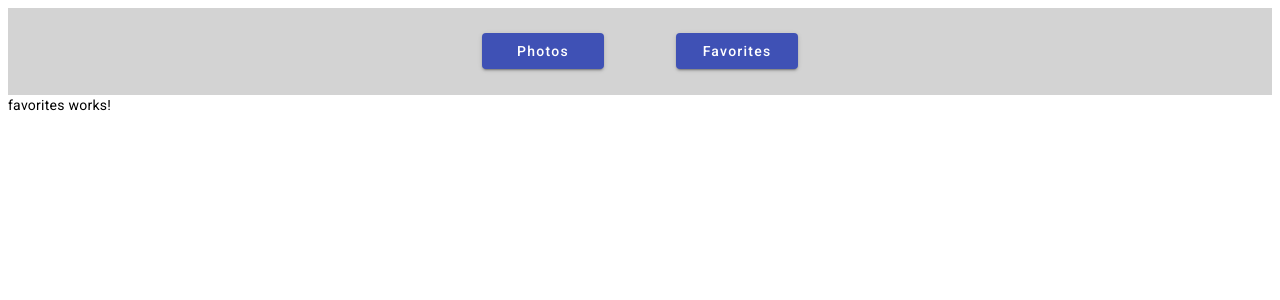
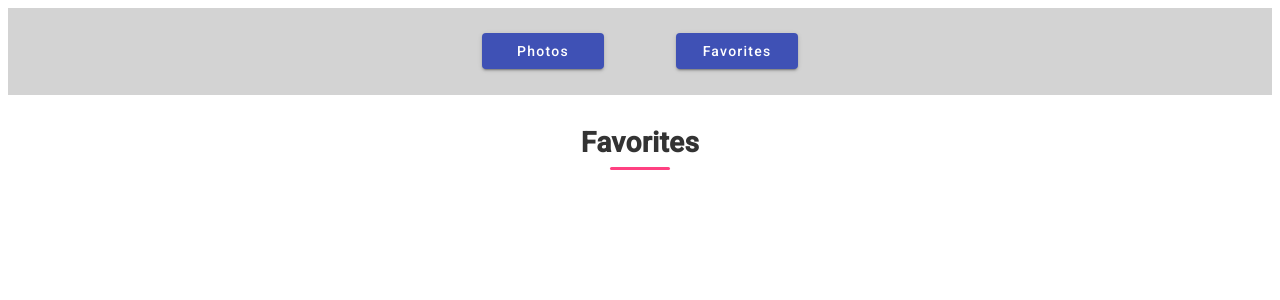
Before and after one commit to AlexandrosSeme/photolibrary, an Angular app: page /favorites in a window 1280 px wide. Shown: the top 300 px of the page. Built offline with nearby package versions, Linux system fonts and the light colour scheme.

Commit message:
Implement funcionality at favorites page / also intergartion with localhost data

```diff
--- a/src/app/pages/favorites/favorites.component.html
+++ b/src/app/pages/favorites/favorites.component.html
@@ -1 +1,11 @@
-<p>favorites works!</p>
+<h2 class="view-title">Favorites</h2>
+<div class="photo-grid">
+    <mat-card *ngFor="let photo of photos; trackBy: trackByPhotoId" class="photo-card">
+        <div class="photo-fav">
+            <button mat-mini-fab color="accent" (click)="toggleFavorite(photo)">
+                <mat-icon>favorite</mat-icon>
+            </button>
+        </div>
+        <img mat-card-image [src]="photo.download_url" [alt]="photo.author">
+    </mat-card>
+</div>
--- a/src/app/pages/favorites/favorites.component.scss
+++ b/src/app/pages/favorites/favorites.component.scss
@@ -0,0 +1,55 @@
+.view-title {
+    font-size: 28px;
+    font-weight: 600;
+    text-align: center;
+    color: #333;
+    margin: 32px 0 24px;
+    position: relative;
+}
+
+.view-title::after {
+    content: '';
+    display: block;
+    width: 60px;
+    height: 3px;
+    background-color: #ff4081;
+    margin: 8px auto 0;
+    border-radius: 2px;
+}
+
+.photo-grid {
+    display: flex;
+    flex-wrap: wrap;
+    justify-content: center;
+    gap: 7%;
+    padding: 1%;
+}
+
+.photo-card {
+    position: relative;
+    width: 450px;
+    border-radius: 8px;
+    overflow: hidden;
+    margin-bottom: 2%;
+}
+
+
+.photo-card img {
+    width: 100%;
+    height: auto;
+    display: block;
+}
+
+
+.load-btn {
+    display: flex;
+    justify-content: center;
+    margin-top: 1px;
+}
+
+.photo-fav {
+    position: absolute;
+    top: 8px;
+    right: 8px;
+    z-index: 2;
+}
--- a/src/app/pages/favorites/favorites.component.ts
+++ b/src/app/pages/favorites/favorites.component.ts
@@ -1,10 +1,32 @@
-import { Component } from '@angular/core';
+import { Component, OnInit } from '@angular/core';
+import { FavoriteService } from 'src/app/services/favorite.service';
 
 @Component({
   selector: 'app-favorites',
   templateUrl: './favorites.component.html',
   styleUrls: ['./favorites.component.scss']
 })
-export class FavoritesComponent {
+export class FavoritesComponent implements OnInit {
+  photos: any[] = [];
 
+  constructor(private favoriteService: FavoriteService) {}
+
+  ngOnInit(): void {
+    this.renderFavorites();
+  }
+
+  renderFavorites(): void {
+    this.photos = this.favoriteService.getFavorites();
+  }
+
+  toggleFavorite(photo: any): void {
+    const isNowFavorite = this.favoriteService.toggleFavorite(photo);
+    if (!isNowFavorite) {
+      this.photos = this.photos.filter(p => p.id !== photo.id);
+    }
+  }
+
+  trackByPhotoId(_: number, photo: any): number {
+    return photo.id;
+  }
 }
--- a/src/app/pages/photos/photos.component.html
+++ b/src/app/pages/photos/photos.component.html
@@ -1,3 +1,4 @@
+<h2 class="view-title">Photos</h2>
 <div class="photo-grid">
   <mat-card *ngFor="let photo of photos; trackBy: trackByPhotoId" class="photo-card">
     <div class="photo-fav">
--- a/src/app/pages/photos/photos.component.scss
+++ b/src/app/pages/photos/photos.component.scss
@@ -1,3 +1,22 @@
+.view-title {
+    font-size: 28px;
+    font-weight: 600;
+    text-align: center;
+    color: #333;
+    margin: 32px 0 24px;
+    position: relative;
+}
+
+.view-title::after {
+    content: '';
+    display: block;
+    width: 60px;
+    height: 3px;
+    background-color: #ff4081;
+    margin: 8px auto 0;
+    border-radius: 2px;
+}
+
 .photo-grid {
     display: flex;
     flex-wrap: wrap;
--- a/src/app/pages/photos/photos.component.ts
+++ b/src/app/pages/photos/photos.component.ts
@@ -25,7 +25,6 @@ export class PhotosComponent implements OnInit {
       data.forEach(photo => {
         photo.isFavorite = this.favoriteService.isFavorite(photo);
       });
-
       this.photos.push(...data);
       this.currentPage++;
     });
--- a/src/app/services/favorite.service.ts
+++ b/src/app/services/favorite.service.ts
@@ -25,16 +25,13 @@ export class FavoriteService {
   toggleFavorite(photo: any): boolean {
     const favorites = this.getFavorites();
     const index = favorites.findIndex(fav => fav.id === photo.id);
-
     let isNowFavorite = false;
-
     if (index > -1) {
       favorites.splice(index, 1);
     } else {
       favorites.push(photo);
       isNowFavorite = true;
     }
-
     this.saveFavorites(favorites);
     return isNowFavorite;
   }
```
